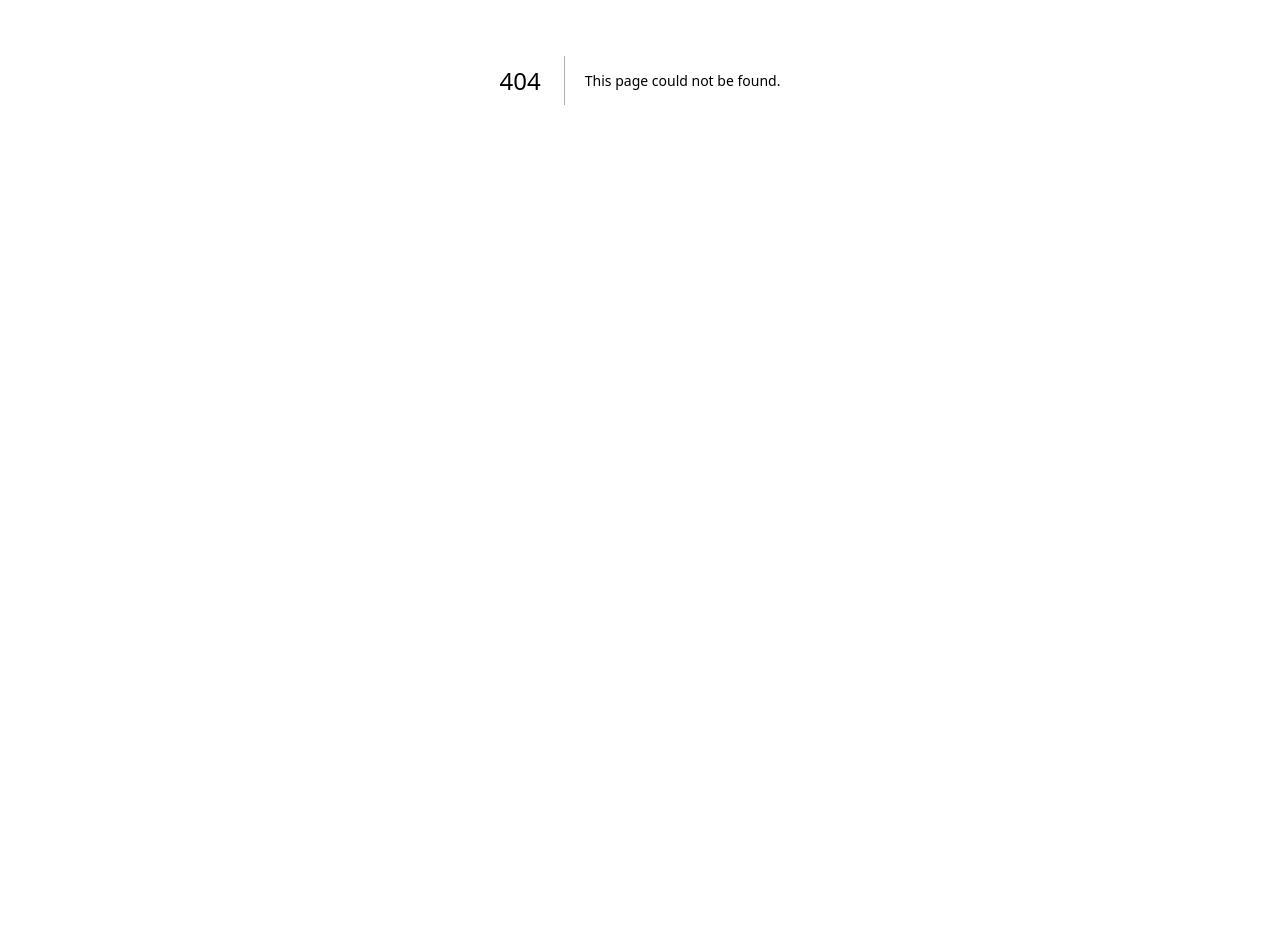
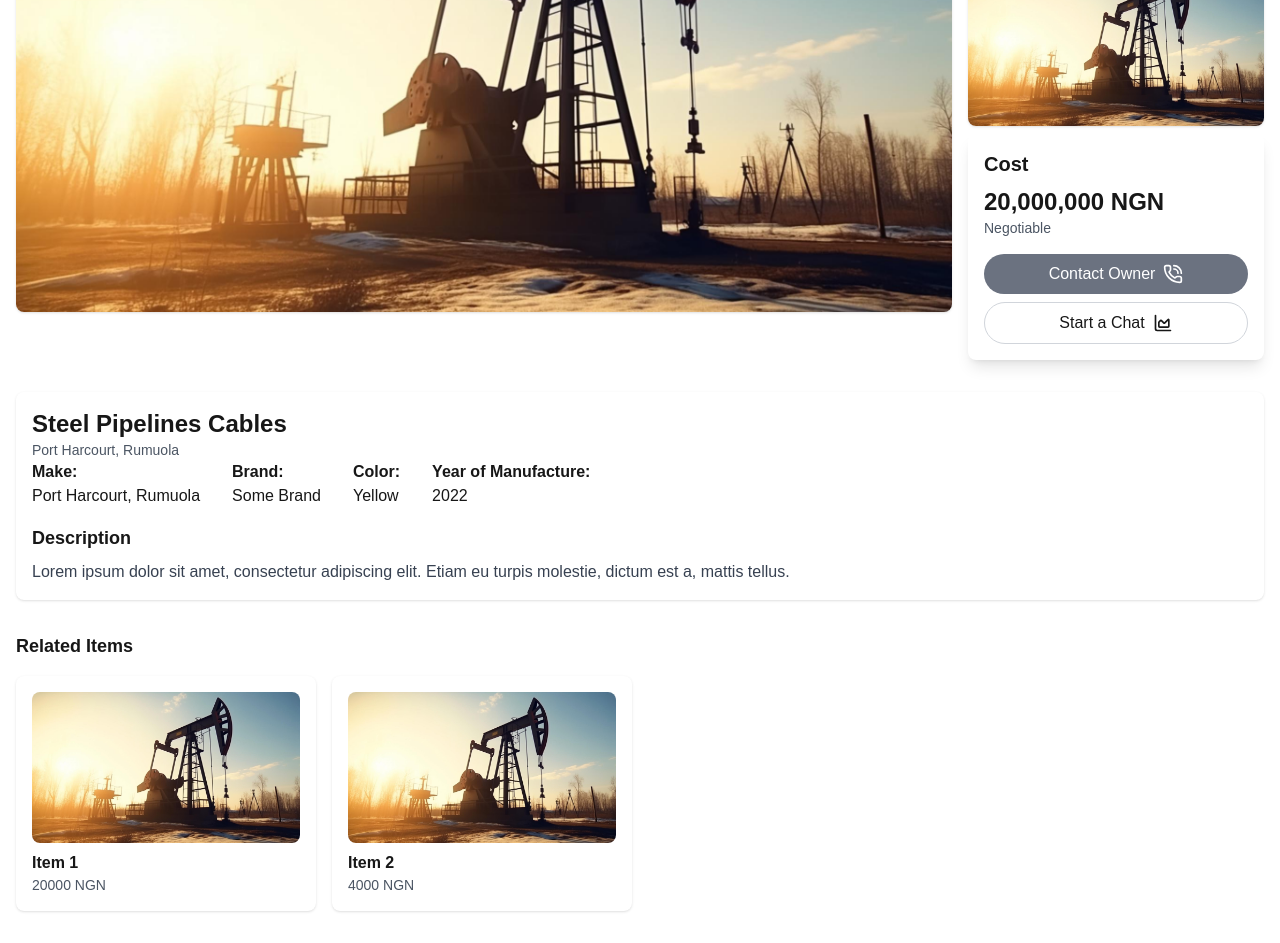
Before and after one commit to AyendiSimeon1/Euipmentng, a Next.js app: page /equipment-detail in a window 1280 px wide. Before the commit this address had no page. Shown: the part 320-1263 px from the top of the page. Before the commit the page ends 800 px from the top, so only its background shows below. Built offline with nearby package versions, Linux system fonts and the light colour scheme.

Commit message:
ui implementation for product and product details page

```diff
--- /dev/null
+++ b/src/app/equipment-detail/page.js
@@ -0,0 +1,38 @@
+"use client";
+import Layout from '@/components/details/Layout'
+import ImageGallery from '@/components/details/ImageGallery'
+import EquipmentInfo from '@/components/details/EquipmentInfo'
+import Description from '@/components/details/Description'
+import PriceInfo from '@/components/details/PriceInfo'
+import RelatedItem from '@/components/details/RelatedItems'
+
+export default function Detail () {
+    const mainImage = '/future.jpeg';
+    const thumbnails = ['/future.jpeg', '/future.jpeg'];
+    const RelatedItems = [
+        {
+            image: '/future.jpeg',
+            title: 'Item 1',
+            price: '20000'
+        },
+        {
+            image: '/future.jpeg',
+            title: 'Item 2',
+            price: '4000'
+        }
+    ];
+
+    return (
+        <Layout>
+      <ImageGallery mainImage={mainImage} thumbnails={thumbnails} width={500} height={500} price={20000000} negotiable={true}/>
+      <div className="grid grid-cols-3 gap-8 mt-8 rounded-lg shadow p-4">
+        <div className="col-span-2">
+          <EquipmentInfo title="Steel Pipelines Cables" location="Port Harcourt, Rumuola" brand="Some Brand" color="Yellow" year="2022" />
+          <Description description="Lorem ipsum dolor sit amet, consectetur adipiscing elit. Etiam eu turpis molestie, dictum est a, mattis tellus." />
+        </div>
+        {/* <PriceInfo price={20000000} negotiable={true} /> */}
+      </div>
+      <RelatedItem items={RelatedItems} />
+    </Layout>
+    )
+}
--- /dev/null
+++ b/src/app/saved-equipments/page.js
@@ -0,0 +1,57 @@
+import Layout from "@/components/details/Layout";
+import SavedEquipmentComponent from "@/components/details/SavedEquipmentComponent";
+
+export default function SavedEquipment ({}) {
+    const image = '/future.jpeg';
+    const savedItems = [
+        {
+          id: 1,
+          image: '/future.jpeg',
+          title: 'Item 1',
+          location: 'Location 1',
+          cost: 5000,
+          description: 'This is a description for Item 1. It provides details about the item, its features, and usage.',
+        },
+        {
+          id: 2,
+          image: '/future.jpeg',
+          title: 'Item 2',
+          location: 'Location 2',
+          cost: 10000,
+          description: 'This is a description for Item 2. It provides details about the item, its features, and usage.',
+        },
+        {
+          id: 3,
+          image: '/future.jpeg',
+          title: 'Item 3',
+          location: 'Location 3',
+          cost: 7500,
+          description: 'This is a description for Item 3. It provides details about the item, its features, and usage.',
+        },
+        {
+          id: 4,
+          image: '/future.jpeg',
+          title: 'Item 4',
+          location: 'Location 4',
+          cost: 12000,
+          description: 'This is a description for Item 4. It provides details about the item, its features, and usage.',
+        },
+        {
+          id: 5,
+          image: '/future.jpeg',
+          title: 'Item 5',
+          location: 'Location 5',
+          cost: 8500,
+          description: 'This is a description for Item 5. It provides details about the item, its features, and usage.',
+        },
+      ];
+
+    return (
+        <div>
+            <Layout>
+                <SavedEquipmentComponent savedItems={savedItems} />
+            </Layout>
+        </div>
+    )
+
+}
--- /dev/null
+++ b/src/components/details/Description.js
@@ -0,0 +1,9 @@
+
+export default function Description ({ description }) {
+  return (
+    <div className="mt-4">
+      <h3 className="text-lg font-semibold">Description</h3>
+      <p className="text-gray-700 mt-2">{description}</p>
+    </div>
+  );
+};
--- /dev/null
+++ b/src/components/details/EquipmentInfo.js
@@ -0,0 +1,29 @@
+
+export default function EquipmentInfo ({ title, location, brand, color, year }) {
+    return (
+        <div>
+
+            <h2 className="text-2xl font-bold">{title}</h2>
+            <p className="text-sm text-gray-600">{location} </p>
+            <div className="flex">
+                <div>
+                    <p className=""><strong>Make: </strong></p>
+                    <p>{location}</p>
+                </div>
+                <div className="pl-8">
+                    <p ><strong>Brand: </strong></p>
+                    <p>{brand} </p>
+                </div>
+                <div className="pl-8">
+                    <p ><strong>Color: </strong></p>
+                    <p>{color} </p>
+                </div>
+                <div className="pl-8">
+                    <p ><strong>Year of Manufacture: </strong> </p>
+                    <p>{year}</p>
+                </div>
+
+            </div>
+        </div>
+    )
+}
--- /dev/null
+++ b/src/components/details/ImageGallery.js
@@ -0,0 +1,19 @@
+import Image from "next/image";
+import PriceInfo from "./PriceInfo";
+export default function ImageGallery ({ mainImage, thumbnails, width, height, price, negotiable }) {
+    return (
+        <div className="flex">
+            <div className="w-3/4">
+                <Image src={mainImage} alt="Main Image" className="w-full rounded-lg shadow" width={width} height={height}/>
+
+            </div>
+            <div className="w-1/4 pl-4 flex flex-col space-y-2">
+                {thumbnails.map((thumb, index)=> (
+                    <Image key={index} src={thumb} alt={`Thumbnail ${index}`} className="rounded-lg shadow w-full" width={width} height={height} />
+                ) )}
+
+                <PriceInfo price={price} negotiable={negotiable}  />
+            </div>
+        </div>
+    );
+};
--- /dev/null
+++ b/src/components/details/Layout.js
@@ -0,0 +1,12 @@
+import Header from "../homepage/header"
+export default function Layout ({ children }) {
+    return (
+        <div className='min-h-screen bg-white'>
+            <Header />
+            <main className="container mx-auto px-4 py-8">
+                {children}
+            </main>
+        </div>
+
+    )
+}
--- /dev/null
+++ b/src/components/details/PriceInfo.js
@@ -0,0 +1,20 @@
+import { ChartArea, PhoneCall } from "lucide-react";
+import { ChartNetworkIcon } from "lucide-react";
+export default function PriceInfo ({ price, negotiable }) {
+  return (
+    <div className="p-4 bg-white rounded-lg shadow-lg">
+      <h3 className="text-xl font-bold">Cost</h3>
+      <p className="text-2xl font-semibold mt-2">{price.toLocaleString()} NGN</p>
+      <p className="text-sm text-gray-600">{negotiable ? 'Negotiable' : 'Fixed Price'}</p>
+      <button className="mt-4 w-full bg-gray-500 text-white py-2 rounded-full flex items-center justify-center space-x-2">
+        <span>Contact Owner</span>
+        <PhoneCall size={20} />
+        </button>
+
+        <button className="mt-2 w-full border border-gray-300 py-2 rounded-full flex items-center justify-center space-x-2">
+        <span>Start a Chat</span>
+        <ChartArea size={20} />
+        </button>
+    </div>
+  );
+};
--- /dev/null
+++ b/src/components/details/RelatedItems.js
@@ -0,0 +1,17 @@
+
+export default function RelatedItem  ({ items })  {
+  return (
+    <div className="mt-8">
+      <h3 className="text-lg font-semibold">Related Items</h3>
+      <div className="grid grid-cols-4 gap-4 mt-4">
+        {items.map((item, index) => (
+          <div key={index} className="p-4 bg-white rounded-lg shadow">
+            <img src={item.image} alt={item.title} className="w-full rounded-lg" />
+            <h4 className="mt-2 font-semibold">{item.title}</h4>
+            <p className="text-sm text-gray-600">{item.price.toLocaleString()} NGN</p>
+          </div>
+        ))}
+      </div>
+    </div>
+  );
+};
--- /dev/null
+++ b/src/components/details/SavedEquipmentComponent.js
@@ -0,0 +1,32 @@
+import Image from 'next/image';
+import EquipmentInfo from './EquipmentInfo';
+import { FaCheckCircle } from 'react-icons/fa';
+export default function SavedEquipmentComponent({ savedItems }) {
+  return (
+    <div className="space-y-6">
+      {savedItems.map((item, index) => (
+        <div key={index} className="flex items-center justify-between bg-white p-4 rounded-lg shadow-lg">
+          <div className="flex items-center">
+            <Image
+              src={item.image}
+              width={300}
+              height={300}
+              className="rounded-lg object-cover"
+              alt={item.title}
+            />
+            <div className="ml-4">
+              <h2 className="text-xl font-medium">{item.title}</h2>
+              <p className="text-sm text-gray-600">{item.location}</p>
+              <br />
+              <h2 className="text-xl text-gray-600">Cost</h2>
+              <h2 className="text-lg font-medium mt-2">{item.cost.toLocaleString()} NGN</h2>
+              <p className="text-sm text-gray-500">Negotiable</p>
+              <EquipmentInfo make='202' year='200' location='port harcut' brand='model' color='pin' />
+            </div>
+          </div>
+          <FaCheckCircle className="text-green-500 text-2xl" /> {/* Icon at the flex end */}
+        </div>
+      ))}
+    </div>
+  );
+}
```
Also changed, not shown: src/redux/reducers/o.js (added, +47 -0 lines).
